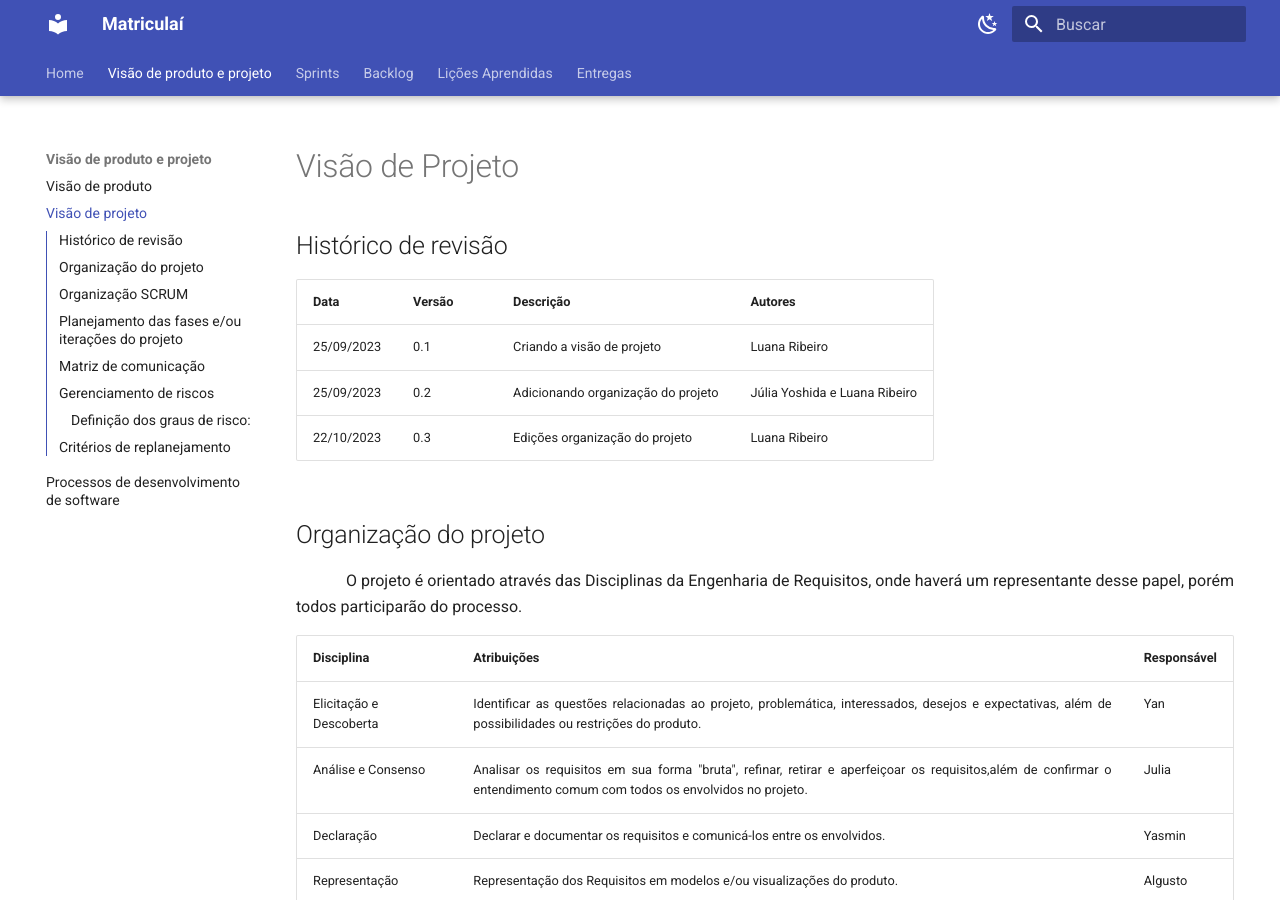
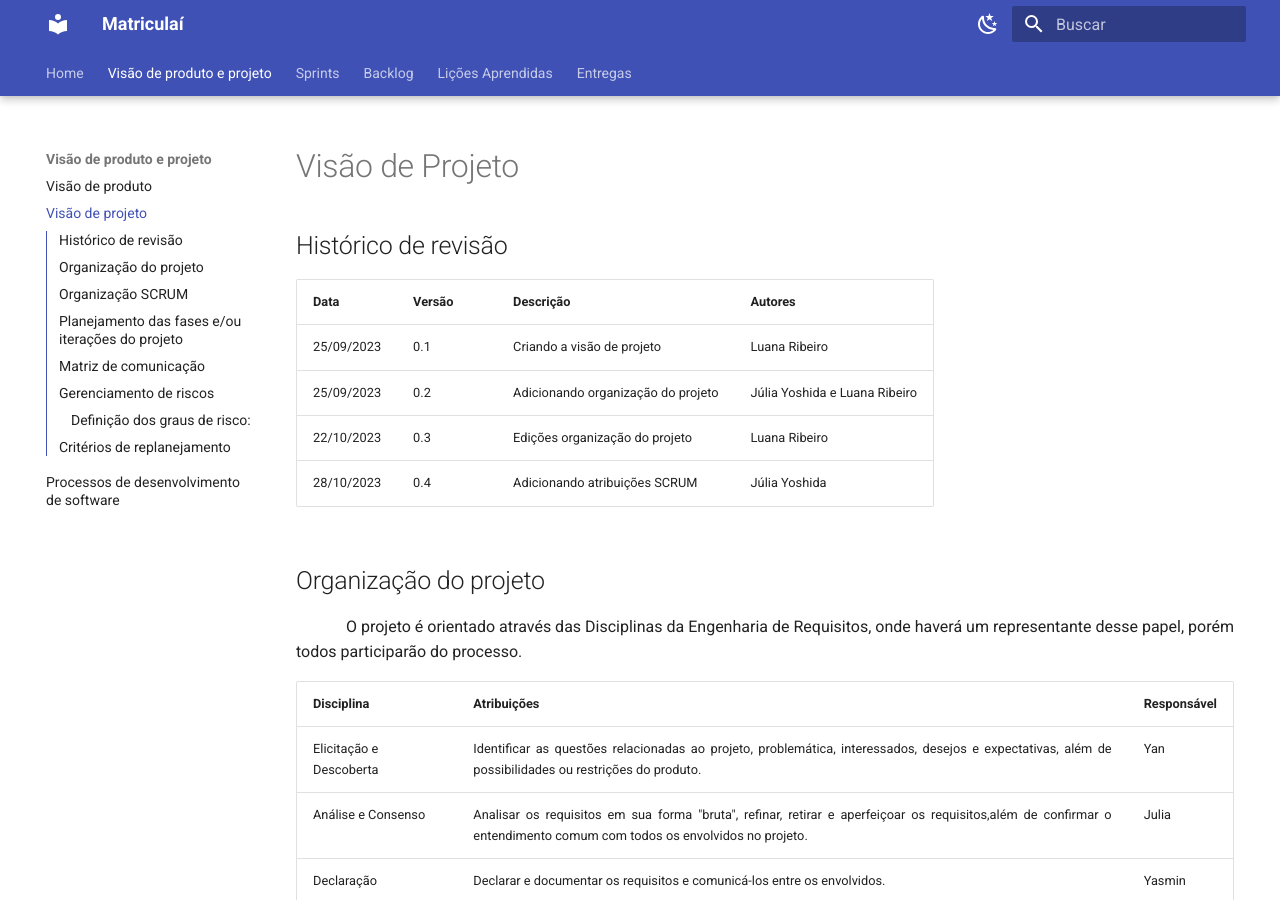
Before and after one commit to mdsreq-fga-unb/2023.2-Matriculai, an MkDocs documentation site: the page built from docs/visao_projeto.md, in a window 1280 px wide and 900 px high. Built offline with MkDocs 1.6.1 and Material for MkDocs 9.7.7, drawn with Linux system fonts in a browser that asks for light colours.

Commit message:
Adicionando atribuições SCRUM

```diff
--- a/docs/visao_projeto.md
+++ b/docs/visao_projeto.md
@@ -7,6 +7,7 @@
 | 25/09/2023 | 0.1 | Criando a visão de projeto | Luana Ribeiro |
 | 25/09/2023 | 0.2 | Adicionando organização do projeto | Júlia Yoshida e Luana Ribeiro |
 | 22/10/2023 | 0.3 | Edições organização do projeto | Luana Ribeiro |
+| 28/10/2023 | 0.4 | Adicionando atribuições SCRUM | Júlia Yoshida |
 
 ## Organização do projeto
 
```
Also changed, not shown: site/404.html, site/backlog/index.html, site/desenvolvimento/index.html, site/entregas/index.html (deleted), site/index.html, site/licoes/index.html, site/search/search_index.json, site/sprints/index.html, site/unidade1/index.html, site/unidade2/index.html, site/unidade3/index.html, site/unidade4/index.html, site/visao_produto/index.html, site/visao_projeto/index.html, 1 other file.
